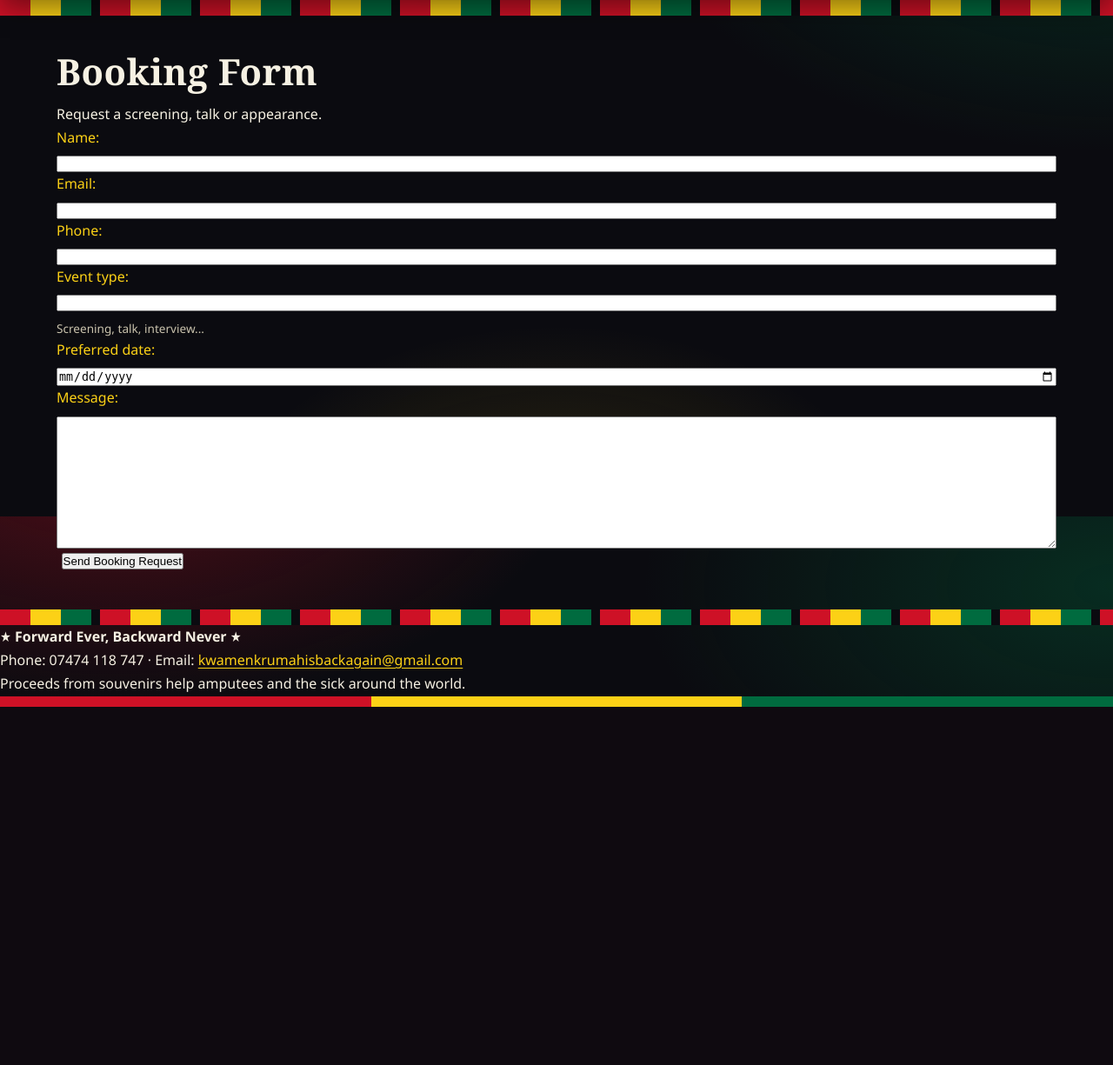
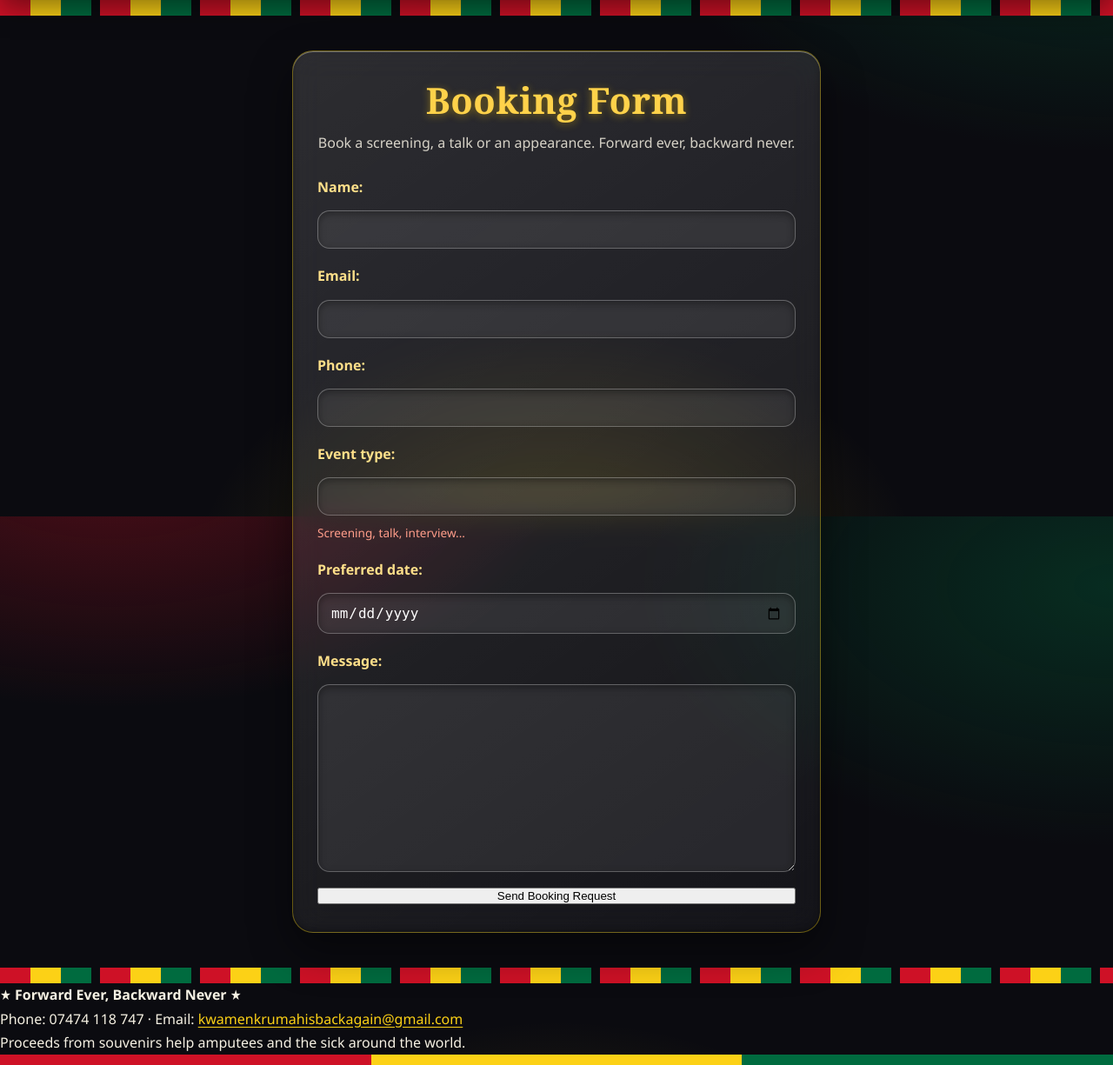
Before and after one commit to dukevadisworks-jpg/nkrumah-movie-site, a Django app: page /booking/ in a window 1280 px wide. Shown: the part 206-1431 px from the top of the page at 87% size. Before the commit the page ends 1019 px from the top, so only its background shows below. Run offline with Django 5.2, Linux system fonts and the light colour scheme; data that the repository does not hold is empty.

Commit message:
booking glass

```diff
--- a/static/css/style.css
+++ b/static/css/style.css
@@ -319,3 +319,83 @@ footer a {
     grid-template-columns: 1fr;
   }
 }
+
+.booking-section {
+  max-width: 640px;
+  margin: 40px auto;
+  padding: 0 16px;
+}
+
+.form-box {
+  background: linear-gradient(145deg, rgba(255,255,255,0.14), rgba(255,255,255,0.04));
+  border: 1px solid rgba(255,215,0,0.35);
+  border-radius: 24px;
+  padding: 32px 28px;
+  backdrop-filter: blur(18px);
+  -webkit-backdrop-filter: blur(18px);
+  box-shadow: 0 20px 50px rgba(0,0,0,0.45), inset 0 1px 0 rgba(255,255,255,0.35), inset 0 -2px 6px rgba(0,0,0,0.3);
+}
+
+.form-box h2 {
+  text-align: center;
+  margin-top: 0;
+  color: #ffd24a;
+  text-shadow: 0 2px 10px rgba(255,200,0,0.4);
+}
+
+.form-intro {
+  text-align: center;
+  opacity: 0.85;
+  margin-bottom: 24px;
+}
+
+.glass-form p {
+  margin: 0 0 18px 0;
+}
+
+.glass-form label {
+  display: block;
+  margin-bottom: 6px;
+  font-weight: 600;
+  color: #ffe08a;
+}
+
+.glass-form input,
+.glass-form select,
+.glass-form textarea {
+  width: 100%;
+  box-sizing: border-box;
+  padding: 12px 14px;
+  color: #fff;
+  background: rgba(255,255,255,0.08);
+  border: 1px solid rgba(255,255,255,0.25);
+  border-radius: 14px;
+  box-shadow: inset 0 3px 8px rgba(0,0,0,0.35);
+  font-size: 1rem;
+}
+
+.glass-form select option {
+  color: #000;
+}
+
+.glass-form input:focus,
+.glass-form select:focus,
+.glass-form textarea:focus {
+  outline: none;
+  border-color: #ffd24a;
+  box-shadow: inset 0 3px 8px rgba(0,0,0,0.35), 0 0 14px rgba(255,210,74,0.55);
+}
+
+.glass-form .helptext,
+.glass-form .errorlist {
+  font-size: 0.85rem;
+  color: #ff9d8a;
+  list-style: none;
+  padding: 0;
+}
+
+.glass-form .btn {
+  display: block;
+  width: 100%;
+  margin-top: 8px;
+}
--- a/templates/booking.html
+++ b/templates/booking.html
@@ -1,13 +1,17 @@
-{% extends 'base.html' %}
+{% extends "base.html" %}
+
 {% block title %}Booking{% endblock %}
+
 {% block content %}
-<main>
+<section class="booking-section">
+  <div class="form-box">
     <h2>Booking Form</h2>
-    <p>Request a screening, talk or appearance.</p>
-    <form method="post">
-        {% csrf_token %}
-        {{ form.as_p }}
-        <button class="btn" type="submit">Send Booking Request</button>
+    <p class="form-intro">Book a screening, a talk or an appearance. Forward ever, backward never.</p>
+    <form method="post" class="glass-form">
+      {% csrf_token %}
+      {{ form.as_p }}
+      <button class="btn" type="submit">Send Booking Request</button>
     </form>
-</main>
+  </div>
+</section>
 {% endblock %}
```
